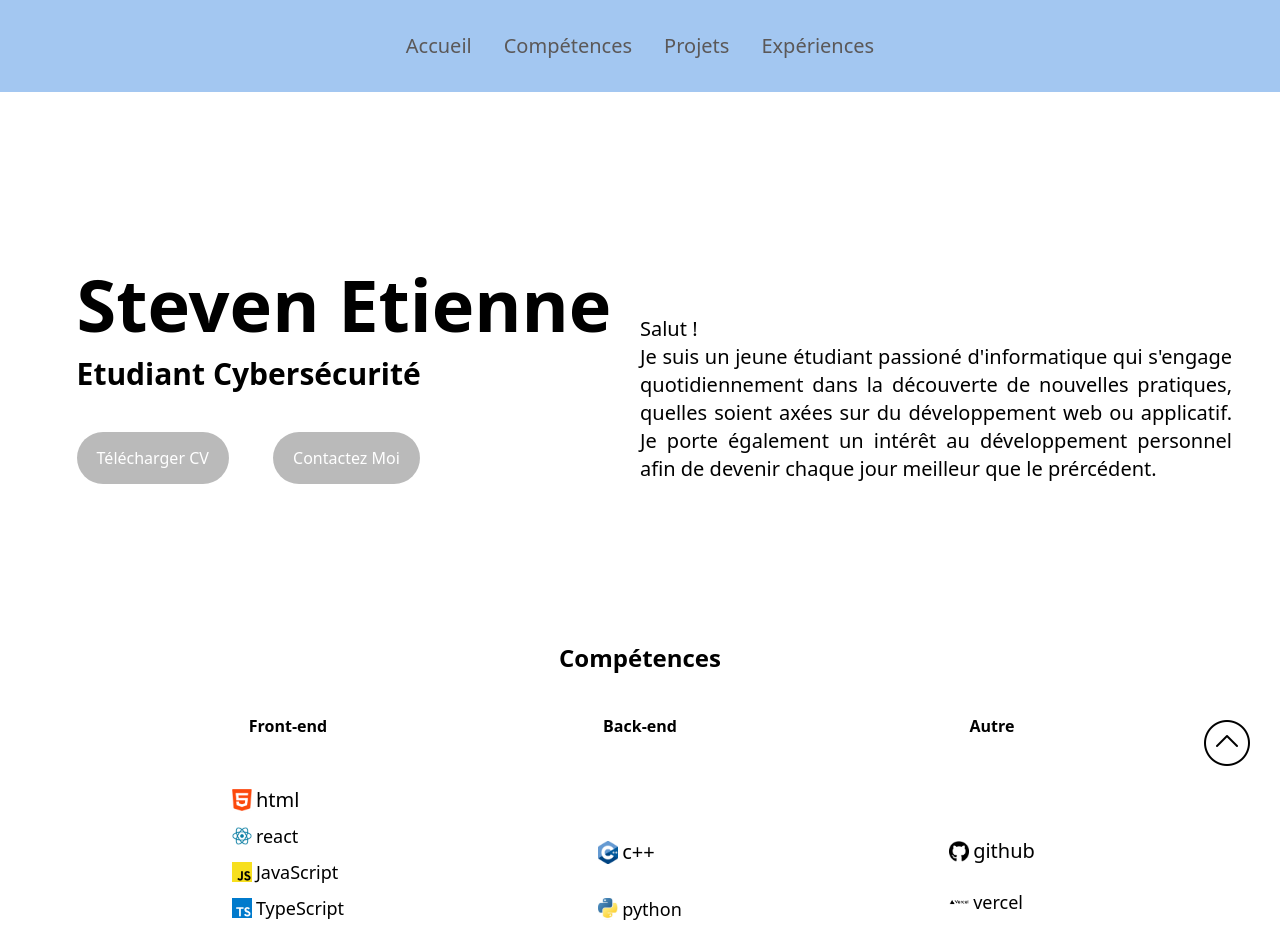
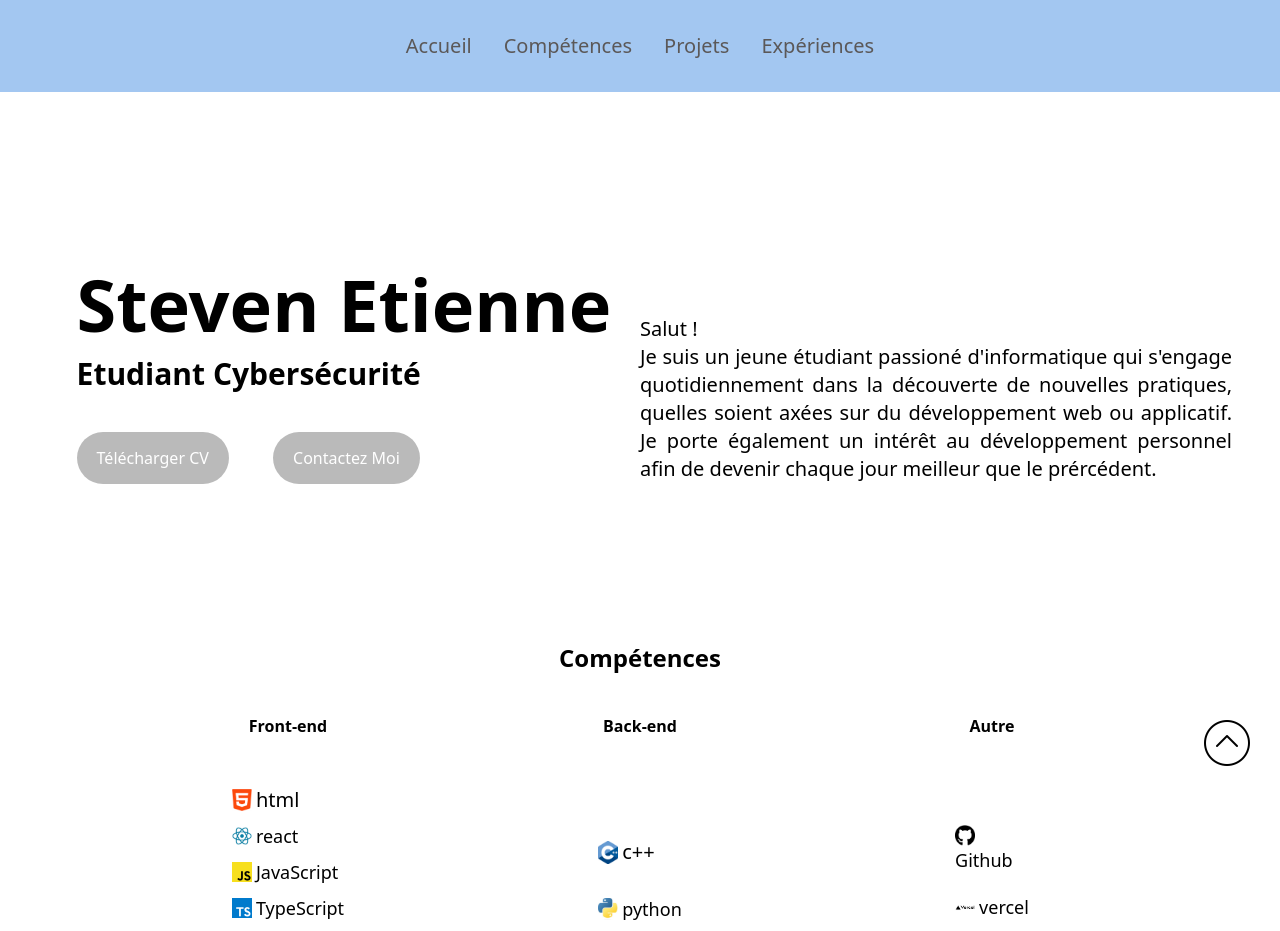
Before and after one commit to Clemenx972/sitepro, a Next.js app: page / in a window 1280 px wide. Shown: the top 931 px of the page. Built offline with nearby package versions, Linux system fonts and the light colour scheme.

Commit message:
Github redirection

```diff
--- a/components/balises/competences.tsx
+++ b/components/balises/competences.tsx
@@ -136,7 +136,9 @@ const Competences = () => {
               </div>
 
               <div className='grid'>
-                <h5 className='text-l font-bold justify-center text-center'>Autre</h5>
+                <h5 className='text-l font-bold justify-center text-center'>
+                  Autre
+                </h5>
                 <ul className='grid gap-2 mt-12 justify-center'>
                   <li className='flex items-center gap-1 text-lg'>
                     <span>
@@ -146,9 +148,15 @@ const Competences = () => {
                         height={30}
                         width={20}
                       />
+                      <a
+                        href='https://github.com/Clemenx972'
+                        target='_blank'
+                        rel='noopener noreferrer'
+                        className='hover:text-orange-500'
+                      >
+                        Github
+                      </a>
                     </span>
-
-                    <span className='text-xl'>github</span>
                   </li>
 
                   <li className='flex items-center gap-1 text-lg'>
@@ -163,10 +171,11 @@ const Competences = () => {
 
                     <span className='text-1xl'>vercel</span>
                   </li>
+
                   <li className='flex items-center gap-1 text-lg'>
                     <a
                       href='/Steven_ETIENNE-Routing Switch-certificate CISCO.pdf'
-                      className='text-xl'
+                      className='text-xl hover:text-orange-500'
                       target='_blank'
                     >
                       <span>
```
